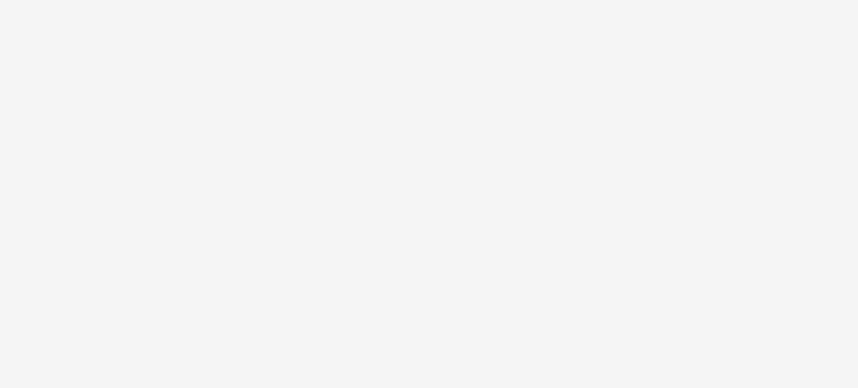
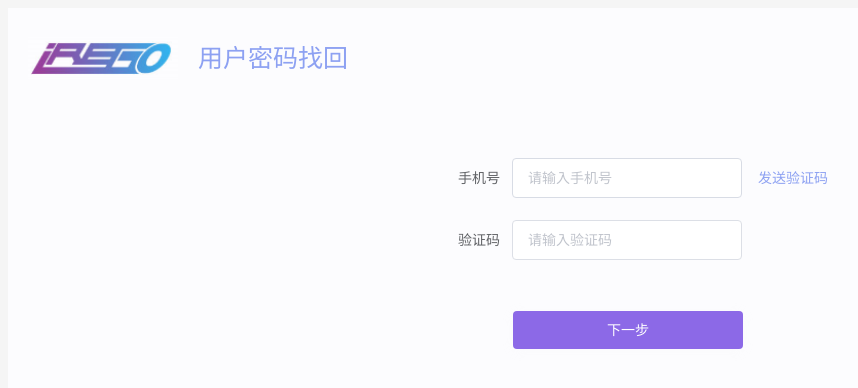
Before and after one commit to wangdanqing90/electron-vue-doctor, a Vue app: page /#/forgetPassword in a window 1280 px wide. Shown: the top 388 px of the page, without its empty margins (12-870 px from the left). Built offline with nearby package versions, Linux system fonts and the light colour scheme.

Commit message:
1.8忘记密码

```diff
--- a/src/App.vue
+++ b/src/App.vue
@@ -15,7 +15,6 @@
   -moz-osx-font-smoothing: grayscale;
   text-align: center;
   color: #2c3e50;
-  background-color: #fcfcfe;
 }
 #nav {
   padding: 30px;
--- a/src/assets/styles/base.scss
+++ b/src/assets/styles/base.scss
@@ -515,6 +515,8 @@ body {
 .container {
   width: 1200px;
   margin: 0 auto;
+  background: #fcfcfe;
+  padding: 0 20px;
 }
 
 .el-dialog__body {
--- a/src/assets/styles/variable.scss
+++ b/src/assets/styles/variable.scss
@@ -11,3 +11,5 @@ $cardTextColor: #fff;
 // border的颜色
 $borderColor: #e6ebf5;
 $tableHeaderBgColor: #f5f7fa;
+
+$purpleFontColor:#8da1f2;
--- a/src/components/Login/Login.vue
+++ b/src/components/Login/Login.vue
@@ -1,15 +1,5 @@
 <template>
-  <div class="container">
-    <Header :leftImg="leftImg" :title="title">
-      <template v-slot:right>
-        <div class="header-right-div display_flex justify-content_flex-center align-items_center">
-          <el-link :underline="false" @click="setClick">设置</el-link>
-          <span class="vertaicl-line"></span>
-          <el-link :underline="false" @click="aboutClick">关于我们</el-link>
-        </div>
-      </template>
-    </Header>
-
+  <div>
     <!-- form表单 -->
     <el-row>
       <el-col :span="24">
@@ -32,7 +22,7 @@
                 <div
                   class="header-right-div display_flex justify-content_flex-center align-items_center"
                 >
-                  <el-link :underline="false">忘记密码</el-link>
+                  <el-link :underline="false" @click="jumpForgetPassword">忘记密码</el-link>
                   <span class="vertaicl-line"></span>
                   <el-link :underline="false">用户注册</el-link>
                 </div>
@@ -42,69 +32,19 @@
         </div>
       </el-col>
     </el-row>
-
-    <!-- 弹窗 -->
-    <el-dialog title="设置" :visible.sync="setDialogVisible" width="600px" center class="setDialog">
-      <div class="setDialogBody">
-        <div class="display_flex justify-content_flex-around align-items_center">
-          <div>前超声波</div>
-          <el-switch
-            v-model="frontUltrasonic"
-            active-color="#8ba0f1"
-            inactive-color="#dcdcdc"
-            :width="50"
-          ></el-switch>
-        </div>
-        <div class="display_flex justify-content_flex-around align-items_center">
-          <div>后超声波</div>
-          <el-switch
-            v-model="backUltrasonic"
-            active-color="#8ba0f1"
-            inactive-color="#dcdcdc"
-            :width="50"
-          ></el-switch>
-        </div>
-      </div>
-    </el-dialog>
-
-    <el-dialog
-      title="关于我们"
-      :visible.sync="aboutDialogVisible"
-      width="600px"
-      center
-      class="aboutDialog"
-    >
-      <div class="aboutDialogBody">
-        <img src="../../../images/logo.png" />
-        <div>版本信息：IREGO 2.2.1</div>
-        <div>上海机器人产业研究院</div>
-      </div>
-    </el-dialog>
   </div>
 </template>
 
 
 
 <script>
-import Header from "@/components/Header/Header.vue";
-
 export default {
   name: "Login",
-  components: {
-    Header
-  },
-  props: {
-    msg: String
-  },
+  components: {},
+  props: {},
 
   data() {
     return {
-      leftImg: "",
-      title: "医生管理平台",
-      aboutDialogVisible: false,
-      setDialogVisible: false,
-      frontUltrasonic: false,
-      backUltrasonic: false,
       formLabelAlign: {
         name: "",
         password: ""
@@ -112,19 +52,15 @@ export default {
     };
   },
   beforeCreate() {},
-  created() {
-    this.leftImg = require("../../../images/logo.png");
-  },
+  created() {},
   beforeDestroy() {},
   beforeMount() {},
   mounted() {},
   destroyed() {},
   methods: {
-    aboutClick() {
-      this.aboutDialogVisible = true;
-    },
-    setClick() {
-      this.setDialogVisible = true;
+    //跳转忘记密码
+    jumpForgetPassword() {
+      this.$router.push({ name: "forgetPassword", params: { step: 1 } });
     }
   }
 };
@@ -132,37 +68,6 @@ export default {
 
 <!-- Add "scoped" attribute to limit CSS to this component only -->
 <style scoped lang="scss">
-h3 {
-  margin: 40px 0 0;
-}
-ul {
-  list-style-type: none;
-  padding: 0;
-}
-li {
-  display: inline-block;
-  margin: 0 10px;
-}
-.header {
-  .vertaicl-line {
-    display: inline-block;
-    width: 1px;
-    height: 15px;
-    background: #000;
-  }
-  .header-right-div {
-    height: 100%;
-    a {
-      height: 30px;
-      line-height: 30px;
-      padding: 5px 10px;
-      font-size: 14px;
-      color: #101012;
-      text-decoration: underline;
-    }
-  }
-}
-
 .form-container {
   width: 800px;
   height: 800px;
@@ -195,39 +100,4 @@ li {
     }
   }
 }
-
-.aboutDialogBody {
-  text-align: center;
-  :nth-child(1) {
-    width: 120px;
-  }
-  :nth-child(2) {
-    margin-top: 20px;
-    font-size: 20px;
-  }
-  :nth-child(3) {
-    font-size: 12px;
-    margin-top: 50px;
-  }
-}
 </style>
-
-
-<style lang="scss">
-.aboutDialog,
-.setDialog {
-  .el-dialog__header {
-    padding-top: 40px;
-    .el-dialog__title {
-      font-size: 25px;
-    }
-  }
-}
-.setDialog {
-  .setDialogBody > div {
-    width: 200px;
-    margin: 20px auto;
-    font-size: 20px;
-  }
-}
-</style>
--- a/src/router.js
+++ b/src/router.js
@@ -5,8 +5,7 @@ import Home from './views/Home.vue'
 Vue.use(Router)
 
 export default new Router({
-  routes: [
-    {
+  routes: [{
       path: '/',
       name: 'home',
       component: Home
@@ -17,7 +16,12 @@ export default new Router({
       // route level code-splitting
       // this generates a separate chunk (about.[hash].js) for this route
       // which is lazy-loaded when the route is visited.
-      component: () => import(/* webpackChunkName: "about" */ './views/About.vue')
+      component: () => import( /* webpackChunkName: "about" */ './views/About.vue')
+    },
+    {
+      path: '/forgetPassword',
+      name: 'forgetPassword',
+      component: () => import('./views/ForgetPassword/ForgetPassword.vue')
     }
   ]
 })
--- /dev/null
+++ b/src/views/ForgetPassword/ForgetPassword.vue
@@ -0,0 +1,84 @@
+<template>
+  <div class="container">
+    <Header :leftImg="leftImg" :title="title">
+      <template v-slot:right>
+        <div class="header-right-div display_flex justify-content_flex-center align-items_center"></div>
+      </template>
+    </Header>
+    <el-row>
+      <el-col :span="24">
+        <div class="form-container">
+          <el-form :model="formLabelAlign">
+            <el-form-item label="手机号" label-width="84px">
+              <el-input placeholder="请输入手机号" v-model="formLabelAlign.name"></el-input>
+              <el-link :underline="false">发送验证码</el-link>
+            </el-form-item>
+            <el-form-item label="验证码" label-width="84px">
+              <el-input placeholder="请输入验证码" v-model="formLabelAlign.password" show-password></el-input>
+            </el-form-item>
+            <el-form-item class="margin-top-50">
+              <el-button>下一步</el-button>
+            </el-form-item>
+          </el-form>
+        </div>
+      </el-col>
+    </el-row>
+  </div>
+</template>
+
+<script>
+import Header from "@/components/Header/Header.vue";
+
+export default {
+  name: "forgetPassword",
+  components: {
+    Header
+  },
+
+  data() {
+    return {
+      title: "用户密码找回",
+      leftImg: "",
+      step: "",
+      formLabelAlign: {
+        name: "",
+        password: ""
+      }
+    };
+  },
+  created() {
+    this.leftImg = require("../../../images/logo.png");
+    this.step = this.$route.params.step;
+  }
+};
+</script>
+
+<style scoped lang="scss">
+::v-deep .header-middle {
+  color: $purpleFontColor;
+}
+
+.form-container {
+  width: 800px;
+  height: 800px;
+  margin: 0 auto;
+  .el-form {
+    width: 400px;
+    margin: 50px auto;
+    .title {
+      font-size: 18px;
+    }
+    .el-input {
+      width: 230px;
+      float: left;
+    }
+    .el-button {
+      width: 230px;
+    }
+    .el-link {
+      float: right;
+      color: $purpleFontColor;
+    }
+  }
+}
+</style>
--- a/src/views/Home.vue
+++ b/src/views/Home.vue
@@ -1,44 +1,142 @@
 <template>
-  <div class="home">
-    <Login msg="Welcome to Your Vue.js App1111111" />
+  <div class="container">
+    <Header :leftImg="leftImg" :title="title">
+      <template v-slot:right>
+        <div class="header-right-div display_flex justify-content_flex-center align-items_center">
+          <el-link :underline="false" @click="setClick">设置</el-link>
+          <span class="vertaicl-line"></span>
+          <el-link :underline="false" @click="aboutClick">关于我们</el-link>
+        </div>
+      </template>
+    </Header>
+    <Login />
+
+    <!-- 弹窗 -->
+    <el-dialog title="设置" :visible.sync="setDialogVisible" width="600px" center class="setDialog">
+      <div class="setDialogBody">
+        <div class="display_flex justify-content_flex-around align-items_center">
+          <div>前超声波</div>
+          <el-switch
+            v-model="frontUltrasonic"
+            active-color="#8ba0f1"
+            inactive-color="#dcdcdc"
+            :width="50"
+          ></el-switch>
+        </div>
+        <div class="display_flex justify-content_flex-around align-items_center">
+          <div>后超声波</div>
+          <el-switch
+            v-model="backUltrasonic"
+            active-color="#8ba0f1"
+            inactive-color="#dcdcdc"
+            :width="50"
+          ></el-switch>
+        </div>
+      </div>
+    </el-dialog>
+
+    <el-dialog
+      title="关于我们"
+      :visible.sync="aboutDialogVisible"
+      width="600px"
+      center
+      class="aboutDialog"
+    >
+      <div class="aboutDialogBody">
+        <img src="../../images/logo.png" />
+        <div>版本信息：IREGO 2.2.1</div>
+        <div>上海机器人产业研究院</div>
+      </div>
+    </el-dialog>
   </div>
 </template>
 
 <script>
-// @ is an alias to /src
+import Header from "@/components/Header/Header.vue";
 import Login from "@/components/Login/Login.vue";
-//import { demo } from '@/api/test'
 
 export default {
   name: "home",
   components: {
+    Header,
     Login
   },
 
   data() {
-    return {};
+    return {
+      leftImg: "",
+      title: "医生管理平台",
+      aboutDialogVisible: false,
+      setDialogVisible: false,
+      frontUltrasonic: false,
+      backUltrasonic: false
+    };
   },
   created() {
-    //this.$hello.hi()
-    //alert(addon.hello())
-    //demo()
-    //var fs = require('fs')
-    //var path = './hello.node'
-    //var path = require('path')
-    /*
-		fs.readFile(path,function(err,data){
-			if(err){
-				console.log(err);
-			}else{
-       // console.log(data.toString());
-
-			}
-		});
-*/
-    //console.log(path.dirname(__filename) + '\\hello.node' )
-    //var addon = require('bindings')('@/views/hello');
-    //alert(addon.hello())
-    //console.log(addon.hello()); // 'world'
+    this.leftImg = require("../../images/logo.png");
+  },
+  methods: {
+    aboutClick() {
+      this.aboutDialogVisible = true;
+    },
+    setClick() {
+      this.setDialogVisible = true;
+    }
   }
 };
 </script>
+
+<style scoped lang="scss">
+.header {
+  .vertaicl-line {
+    display: inline-block;
+    width: 1px;
+    height: 15px;
+    background: #000;
+  }
+  .header-right-div {
+    height: 100%;
+    a {
+      height: 30px;
+      line-height: 30px;
+      padding: 5px 10px;
+      font-size: 14px;
+      color: #101012;
+      text-decoration: underline;
+    }
+  }
+}
+.aboutDialogBody {
+  text-align: center;
+  :nth-child(1) {
+    width: 120px;
+  }
+  :nth-child(2) {
+    margin-top: 20px;
+    font-size: 20px;
+  }
+  :nth-child(3) {
+    font-size: 12px;
+    margin-top: 50px;
+  }
+}
+</style>
+
+<style lang="scss">
+.aboutDialog,
+.setDialog {
+  .el-dialog__header {
+    padding-top: 40px;
+    .el-dialog__title {
+      font-size: 25px;
+    }
+  }
+}
+.setDialog {
+  .setDialogBody > div {
+    width: 200px;
+    margin: 20px auto;
+    font-size: 20px;
+  }
+}
+</style>
--- a/vue.config.js
+++ b/vue.config.js
@@ -1,5 +1,25 @@
+// 是否为生产环境
+// const isProduction = process.env.VUE_APP_ENV_MODE !== '1'
 module.exports = {
     css: {
-        sourceMap: true
-    }
+        sourceMap: true,
+        loaderOptions: {
+            sass: {
+                data: `
+                @import "@/assets/styles/variable.scss";
+              `
+            }
+        }
+    },
+    devServer: {
+        proxy: {
+            '^/myApi': {
+                target: 'http://testapi.gvrbox.com',
+                changeOrigin: true, // 是否跨域
+                pathRewrite: {
+                    '^/myApi': '' // 规定请求地址以什么作为开头
+                }
+            }
+        }
+    },
 }
```
